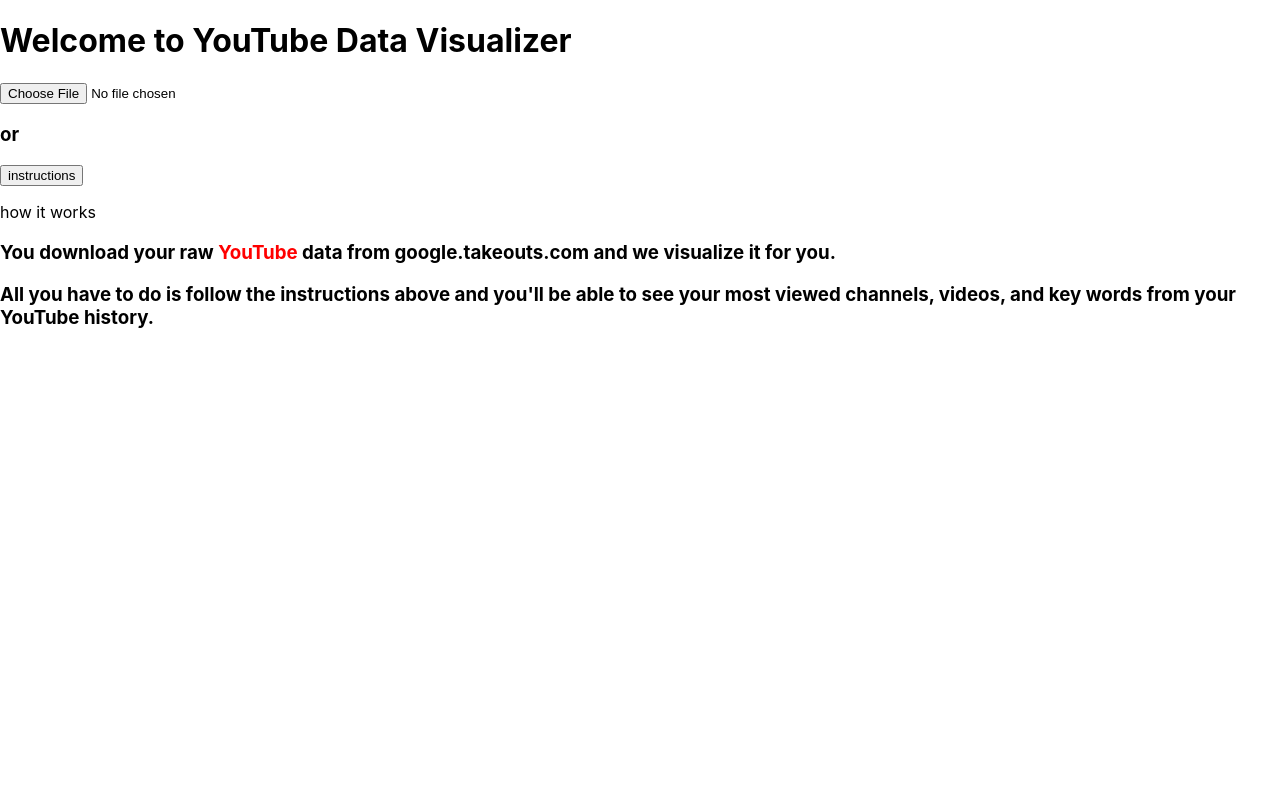
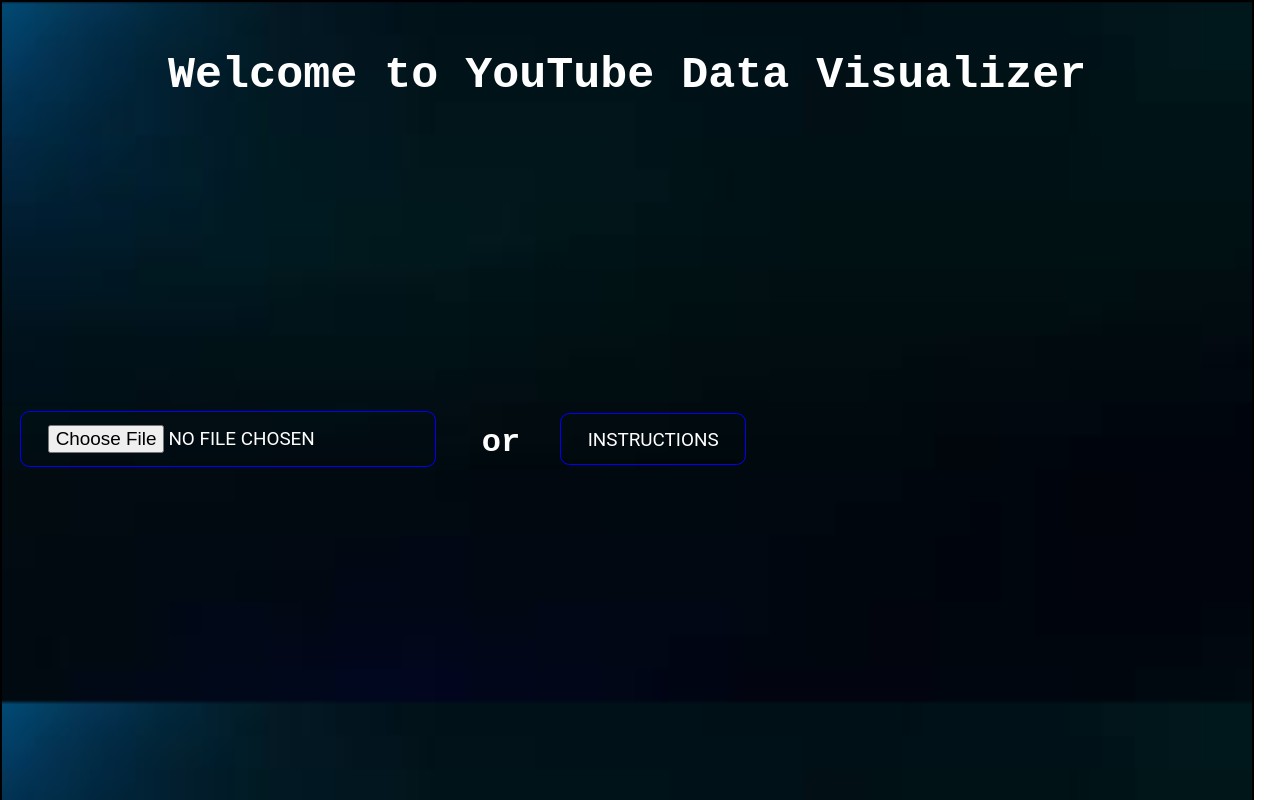
Before and after one commit to gagedoug13/YouTube-History_Visualizer, a Next.js app: page / in a window 1280 px wide. Shown: the top 800 px of the page. Built offline with nearby package versions, Linux system fonts and the light colour scheme.

Commit message:
feature(index component): mostly completed home page. working on charts page next.

```diff
--- a/pages/index.js
+++ b/pages/index.js
@@ -1,36 +1,36 @@
 import styles from '../styles/Home.module.css'
 import Link from 'next/link'
+import Image from 'next/image'
 
 export default function Home() {
   return (
-    <div className='homeDiv' >
-
-      <div className='welcomeDiv'>
-        <h1 className='welcome'>Welcome to YouTube Data Visualizer</h1>
+    <div className={styles.homeDiv} >
+      <div className={styles.welcomeDiv}>
+        <h1 className={styles.welcome}>Welcome to YouTube Data Visualizer</h1>
       </div>
 
-      <div className='fileInstructionsDiv'>
+      <div className={styles.fileInstructionsDiv}>
         <input
-            className='fileButton'
+            className={styles.fileButton}
             type="file"
             accept='.json'
             id="myFile"
             name="filename"
         />
 
-        <h3 className='or'>or</h3>
+        <h3 className={styles.or}>or</h3>
         <Link href='/instructions'>
-          <a><button className='basicInstructionsButton'>instructions</button></a>
+          <a><button className={styles.basicInstructionsButton}>instructions</button></a>
         </Link>
 
       </div>
 
-      <div className='basicInstructionsDiv'>
-        <p className='howTitle'>how it works</p>
-        <h3 className='basicInstructions'>You download your raw <span style={{color: "red"}}>YouTube</span> data from <a className='googleLink' href='https://google.takeouts.com'>google.takeouts.com</a> and we
+      <div className={styles.basicInstructionsDiv}>
+        <p className={styles.howTitle}>how it works</p>
+        <h3 className={styles.basicInstructions}>You download your raw <span style={{color: "red"}}>YouTube</span> data from <a className='googleLink' href='https://google.takeouts.com'>google.takeouts.com</a> and we
           visualize it for you.</h3>
 
-        <h3 className='basicInstructions'>All you have to do is follow the instructions
+        <h3 className={styles.basicInstructions}>All you have to do is follow the instructions
           above and you'll be able to see your most viewed channels, videos,
           and key words from your YouTube history.</h3>
       </div>
--- a/styles/Home.module.css
+++ b/styles/Home.module.css
@@ -1,121 +1,88 @@
-.container {
-  min-height: 100vh;
-  padding: 0 0.5rem;
-  display: flex;
-  flex-direction: column;
-  justify-content: center;
-  align-items: center;
-  height: 100vh;
+.homeDiv {
+  height: 175vh;
+  width: 98vw;
+  border: 2px black solid;
+  background-size: 100%;
+  background-image: url('/background-photo.jpg');
 }
 
-.main {
-  padding: 5rem 0;
-  flex: 1;
+.welcomeDiv {
+  height: 10vh;
   display: flex;
-  flex-direction: column;
   justify-content: center;
-  align-items: center;
 }
 
-.footer {
-  width: 100%;
-  height: 100px;
-  border-top: 1px solid #eaeaea;
+.welcome {
+  font-family: monospace;
+  font-size: 45px;
+  color: white;
+  margin-top: 6vh;
+}
+
+.fileInstructionsDiv {
+  height: 90vh;
+  width: 60vw;
   display: flex;
   justify-content: center;
   align-items: center;
 }
 
-.footer a {
-  display: flex;
-  justify-content: center;
-  align-items: center;
-  flex-grow: 1;
+.basicInstructionsDiv {
+  height: 75vh;
+  border: 2px solid black;
+  background-color: #202020;
 }
 
-.title a {
-  color: #0070f3;
-  text-decoration: none;
+.fileButton, .basicInstructionsButton {
+  font-size: 0.5cm;
+  display:inline-block;
+  padding:0.7em 1.4em;
+  margin:0 0.3em 0.3em 0;
+  border-radius:0.5em;
+  box-sizing: border-box;
+  text-decoration:none;
+  font-family:'Roboto',sans-serif;
+  text-transform:uppercase;
+  font-weight:400;
+  color:#FFFFFF;
+  background-color:#3369ff;
+  box-shadow:inset 0 -0.6em 0 -0.35em rgba(0,0,0,0.17);
+  text-align:center;
+  position:relative;
+  background: transparent;
+  border: 1px solid blue;
 }
 
-.title a:hover,
-.title a:focus,
-.title a:active {
-  text-decoration: underline;
+
+.fileButton:active, .basicInstructionsButton:active {
+  top: 0.1em;
 }
 
-.title {
-  margin: 0;
-  line-height: 1.15;
-  font-size: 4rem;
+.fileButton:hover, .basicInstructionsButton:hover {
+  border: 2px solid #FFFFFF;
 }
 
-.title,
-.description {
-  text-align: center;
+.or {
+  font-family: monospace;
+  font-size: 4vh;
+  color: white;
+  margin: 5vmin;
 }
 
-.description {
-  line-height: 1.5;
-  font-size: 1.5rem;
+.howTitle {
+  text-align: center;
+  font-family: monospace;
+  font-size: 6vh;
+  color: lime;
 }
 
-.code {
-  background: #fafafa;
-  border-radius: 5px;
-  padding: 0.75rem;
-  font-size: 1.1rem;
-  font-family: Menlo, Monaco, Lucida Console, Liberation Mono, DejaVu Sans Mono,
-    Bitstream Vera Sans Mono, Courier New, monospace;
+.basicInstructions {
+  width: 50vw;
+  font-family: Cambria, Cochin, Georgia, Times, 'Times New Roman', serif;
+  font-size: 5vh;
+  text-align: center;
+  margin-left: 25vw;
+  margin-top: 5vh;
+  border: 1px black solid;
+  background-color: #999999;
 }
-
-.grid {
-  display: flex;
-  align-items: center;
-  justify-content: center;
-  flex-wrap: wrap;
-  max-width: 800px;
-  margin-top: 3rem;
-}
-
-.card {
-  margin: 1rem;
-  padding: 1.5rem;
-  text-align: left;
-  color: inherit;
-  text-decoration: none;
-  border: 1px solid #eaeaea;
-  border-radius: 10px;
-  transition: color 0.15s ease, border-color 0.15s ease;
-  width: 45%;
-}
-
-.card:hover,
-.card:focus,
-.card:active {
-  color: #0070f3;
-  border-color: #0070f3;
-}
-
-.card h2 {
-  margin: 0 0 1rem 0;
-  font-size: 1.5rem;
-}
-
-.card p {
-  margin: 0;
-  font-size: 1.25rem;
-  line-height: 1.5;
-}
-
-.logo {
-  height: 1em;
-  margin-left: 0.5rem;
-}
-
-@media (max-width: 600px) {
-  .grid {
-    width: 100%;
-    flex-direction: column;
-  }
-}
```
Also changed, not shown: pages/instructions.js (+8 -8 lines), public/background-photo.jpg (added), public/city-background-gif.gif (added).
